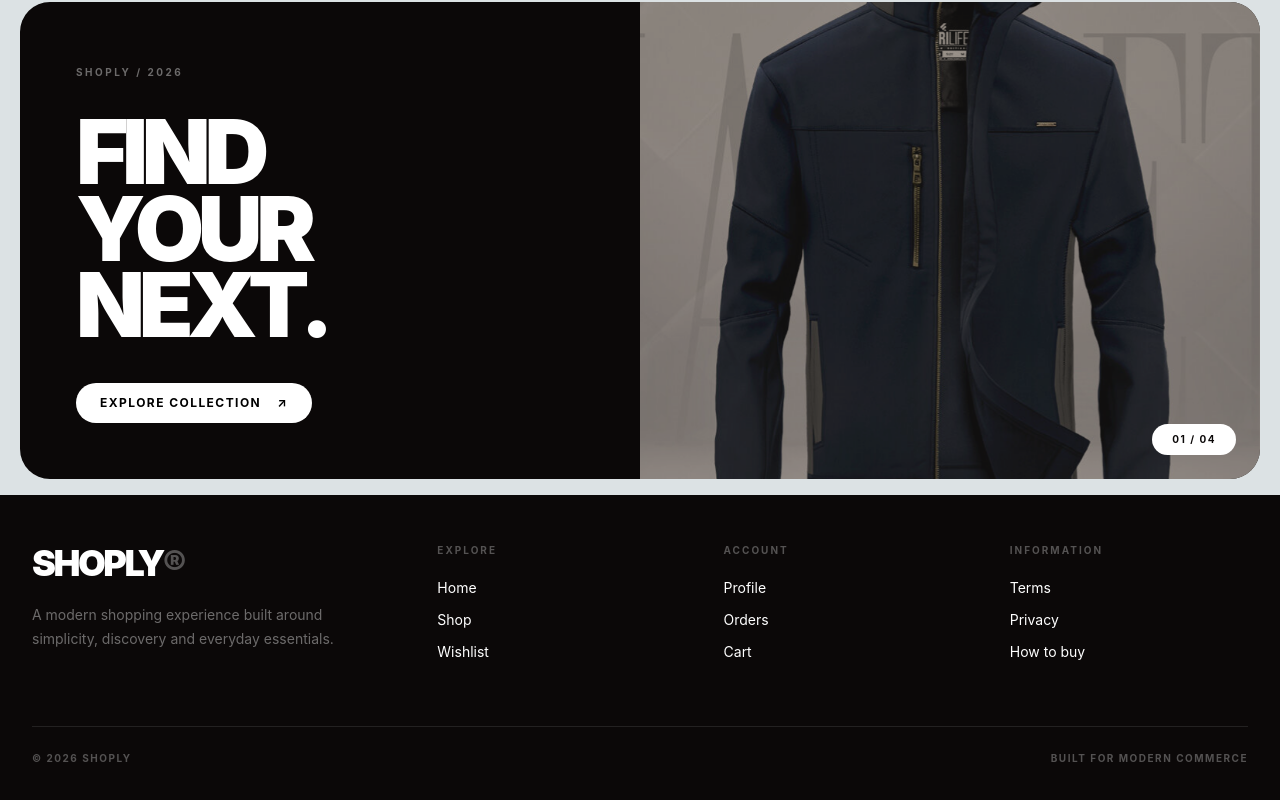
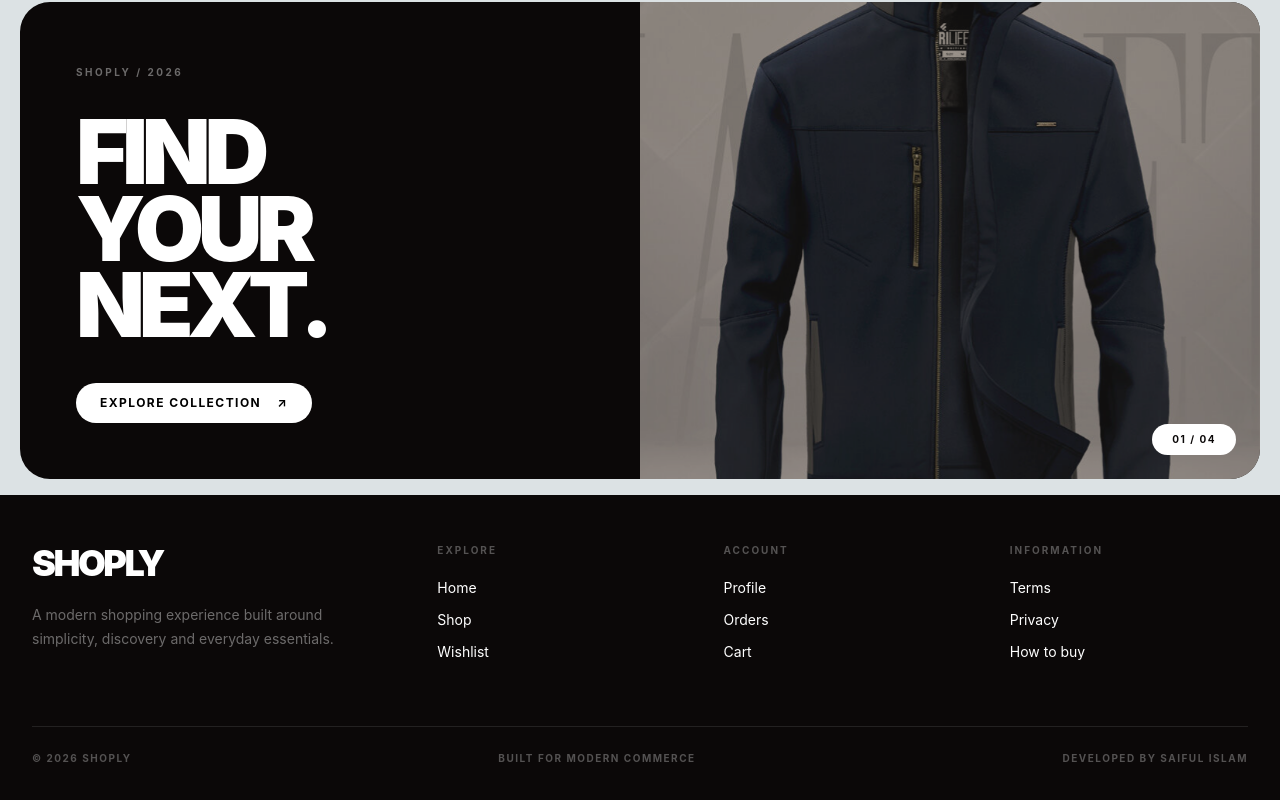
Before and after one commit to saiful-aj18/fullstack-e-commerce, a React (Vite) app in the folder client/: page / in a window 1280 px wide. Shown: the part 1614-2414 px from the top of the page. Built offline with nearby package versions, Linux system fonts and the light colour scheme; no server answers.

Commit message:
Finishing Touch

```diff
--- a/client/src/components/layout/Footer.jsx
+++ b/client/src/components/layout/Footer.jsx
@@ -10,7 +10,7 @@ function Footer() {
 
           <div>
             <h2 className="text-4xl font-black tracking-[-0.07em]">
-              SHOPLY<span className="text-white/30">®</span>
+              SHOPLY
             </h2>
 
             <p className="mt-5 max-w-sm text-sm leading-6 text-white/40">
@@ -84,6 +84,7 @@ function Footer() {
         <div className="mt-16 flex flex-col justify-between gap-3 border-t border-white/10 pt-6 text-[10px] font-bold uppercase tracking-[0.15em] text-white/30 sm:flex-row">
           <span>© 2026 Shoply</span>
           <span>Built for modern commerce</span>
+          <span>Developed by Saiful Islam</span>
         </div>
 
       </div>
```
